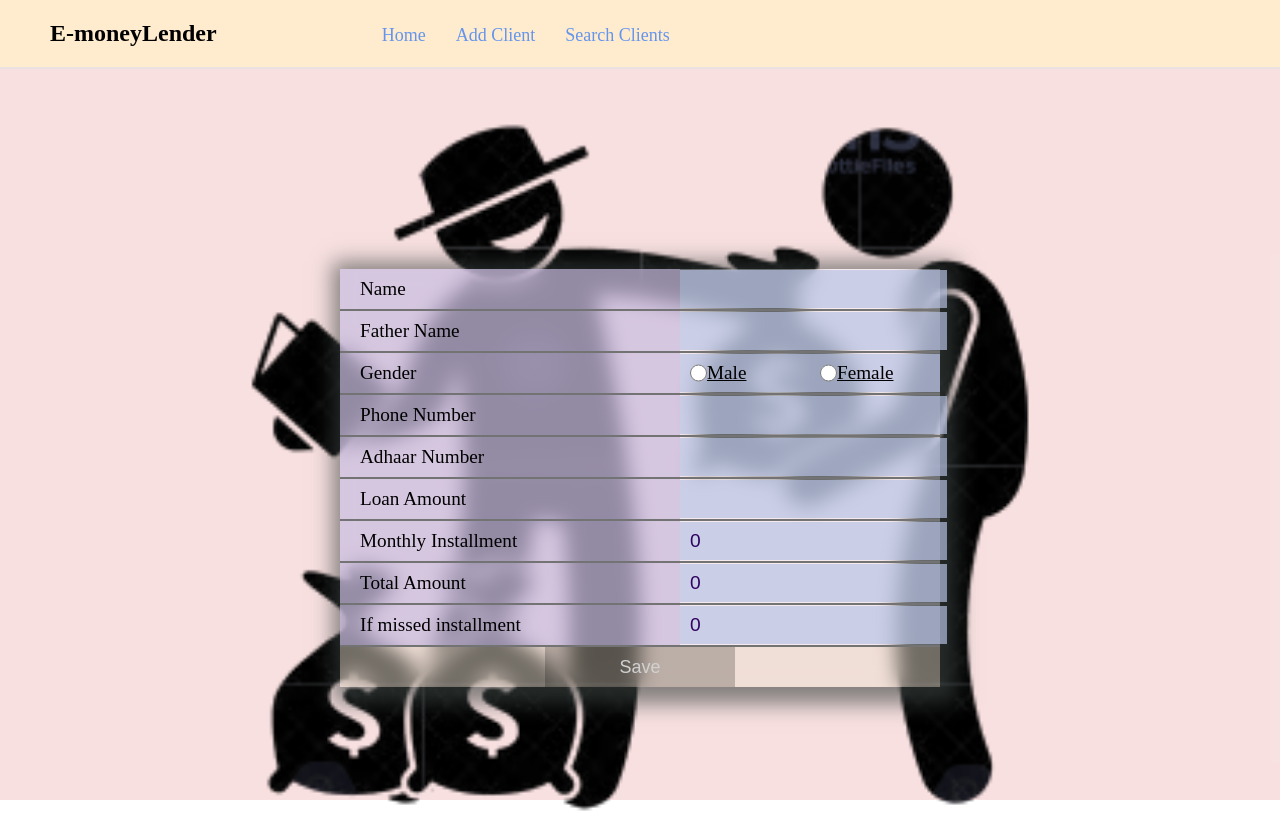
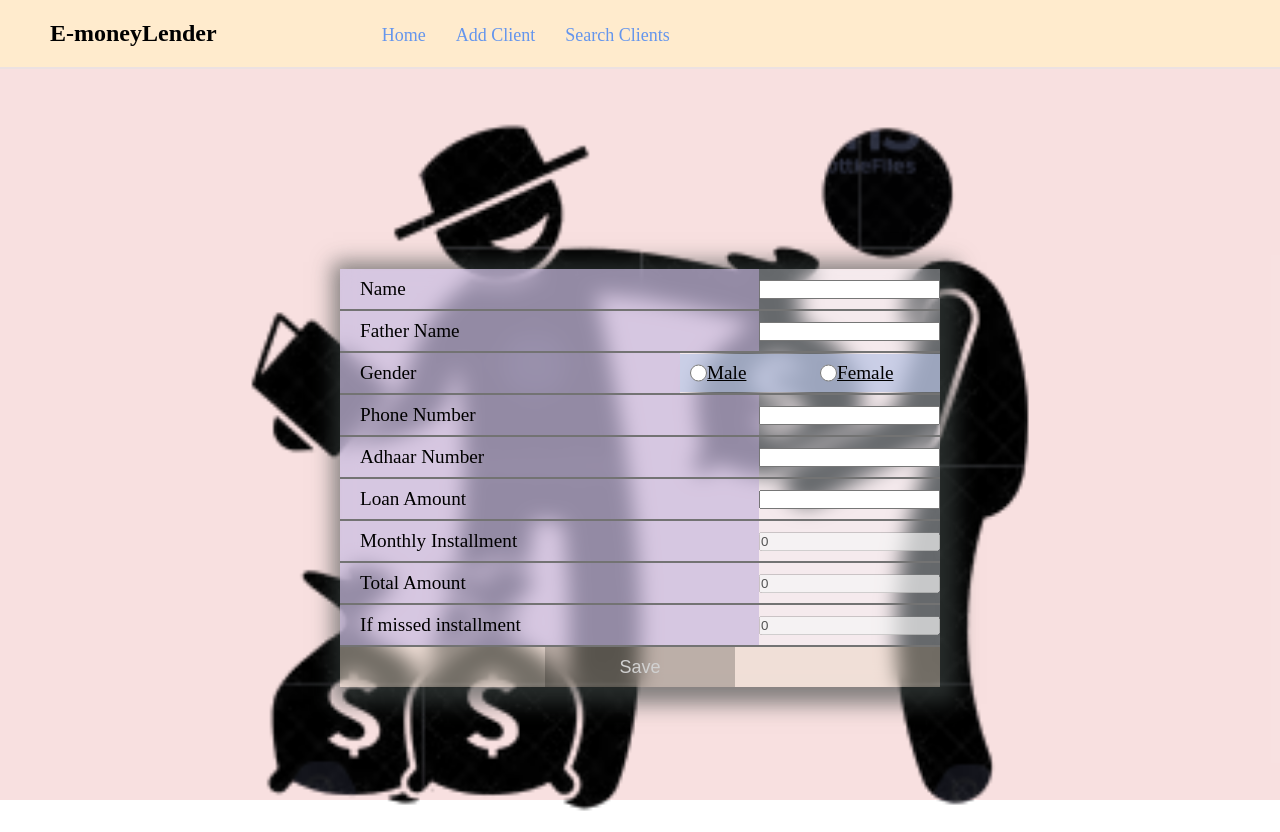
Before and after one commit to sushantsharma08/E-MoneyLender, a React (Vite) app in the folder Client/E-moneylender/: page /form in a window 1280 px wide. Built offline with nearby package versions, Linux system fonts and the light colour scheme.

Commit message:
tailwind

```diff
--- a/Client/E-moneylender/src/App.css
+++ b/Client/E-moneylender/src/App.css
@@ -50,8 +50,7 @@ input[type=radio] {
     width: 17px;
 }
 
-input[type=text],
-input[type=number],
+.addClient__Input,
 .gender {
     padding-inline: 10px;
     height: 38px;
--- /dev/null
+++ b/Client/E-moneylender/src/hooks/useGetUserId.jsx
@@ -0,0 +1,3 @@
+export const useGetUserId = ()=>{
+   return window.localStorage.getItem("UserID")
+}
```
